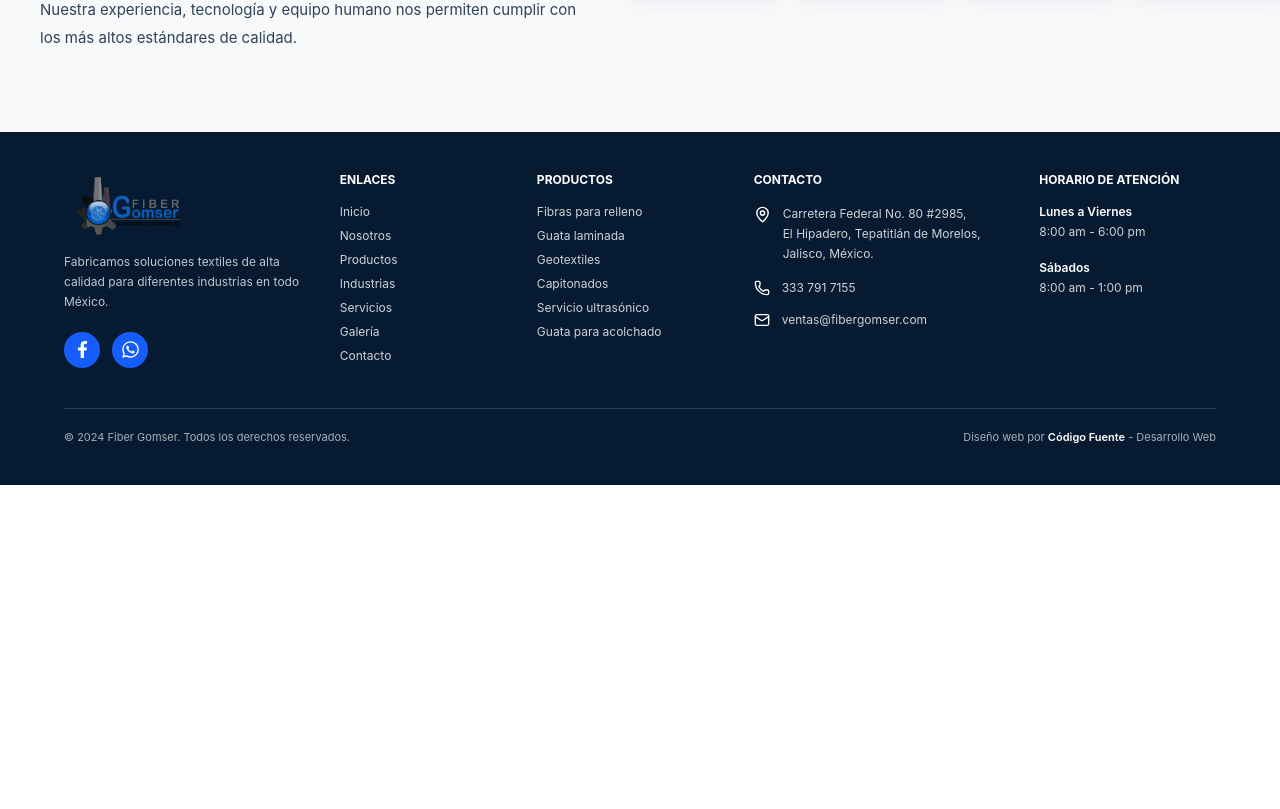
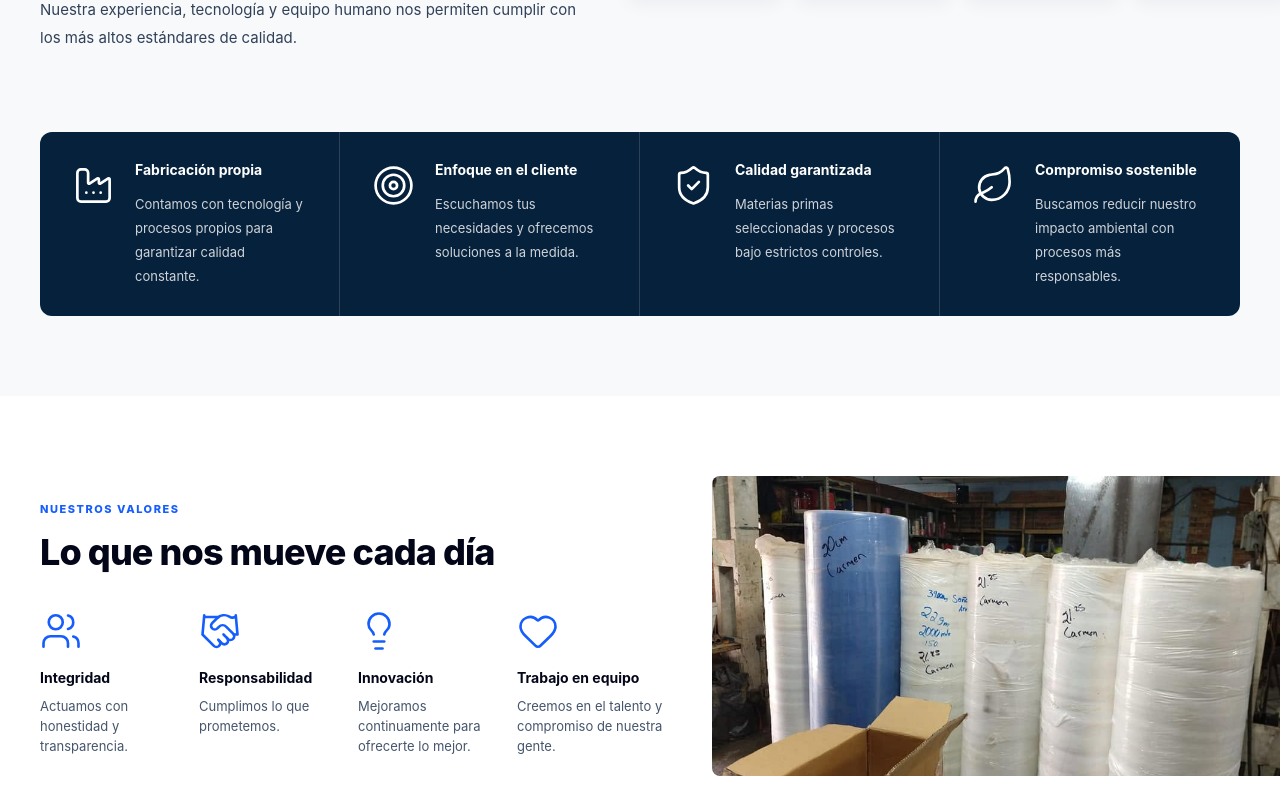
Before and after one commit to Xhan88/fiber-gomser, a React (Vite) app: page /nosotros in a window 1280 px wide. Shown: the part 811-1620 px from the top of the page. Before the commit the page ends 1296 px from the top, so only its background shows below. Built offline with nearby package versions, Linux system fonts and the light colour scheme.

Commit message:
feature/aboutpage

```diff
--- /dev/null
+++ b/src/components/AboutPage/AboutFeatures.tsx
@@ -0,0 +1,87 @@
+import {
+    Factory,
+    Target,
+    ShieldCheck,
+    Leaf,
+    type LucideIcon,
+  } from "lucide-react";
+
+  interface FeatureItem {
+    title: string;
+    description: string;
+    icon: LucideIcon;
+  }
+
+  const features: FeatureItem[] = [
+    {
+      title: "Fabricación propia",
+      description:
+        "Contamos con tecnología y procesos propios para garantizar calidad constante.",
+      icon: Factory,
+    },
+    {
+      title: "Enfoque en el cliente",
+      description:
+        "Escuchamos tus necesidades y ofrecemos soluciones a la medida.",
+      icon: Target,
+    },
+    {
+      title: "Calidad garantizada",
+      description:
+        "Materias primas seleccionadas y procesos bajo estrictos controles.",
+      icon: ShieldCheck,
+    },
+    {
+      title: "Compromiso sostenible",
+      description:
+        "Buscamos reducir nuestro impacto ambiental con procesos más responsables.",
+      icon: Leaf,
+    },
+  ];
+
+  const AboutFeatures = () => {
+    return (
+      <section className="bg-[#f8f9fb] px-6 pb-16 lg:px-10 lg:pb-20">
+        <div className="mx-auto max-w-[1320px]">
+          <div className="overflow-hidden rounded-xl bg-[#06213b]">
+            <div className="grid grid-cols-1 md:grid-cols-2 lg:grid-cols-4">
+              {features.map((feature, index) => {
+                const Icon = feature.icon;
+
+                return (
+                  <article
+                    key={feature.title}
+                    className={`flex gap-5 px-7 py-7 lg:min-h-[150px] lg:px-8 ${
+                      index !== features.length - 1
+                        ? "lg:border-r lg:border-white/15"
+                        : ""
+                    }`}
+                  >
+                    <div className="shrink-0 pt-1">
+                      <Icon
+                        size={43}
+                        strokeWidth={1.5}
+                        className="text-white"
+                      />
+                    </div>
+
+                    <div>
+                      <h3 className="text-sm font-bold text-white">
+                        {feature.title}
+                      </h3>
+
+                      <p className="mt-3 text-[13px] leading-6 text-white/80">
+                        {feature.description}
+                      </p>
+                    </div>
+                  </article>
+                );
+              })}
+            </div>
+          </div>
+        </div>
+      </section>
+    );
+  };
+
+  export default AboutFeatures;
--- /dev/null
+++ b/src/components/AboutPage/AboutValues.tsx
@@ -0,0 +1,93 @@
+import {
+    Handshake,
+    Heart,
+    Lightbulb,
+    Users,
+    type LucideIcon,
+  } from "lucide-react";
+
+  interface ValueItem {
+    title: string;
+    description: string;
+    icon: LucideIcon;
+  }
+
+  const values: ValueItem[] = [
+    {
+      title: "Integridad",
+      description: "Actuamos con honestidad y transparencia.",
+      icon: Users,
+    },
+    {
+      title: "Responsabilidad",
+      description: "Cumplimos lo que prometemos.",
+      icon: Handshake,
+    },
+    {
+      title: "Innovación",
+      description: "Mejoramos continuamente para ofrecerte lo mejor.",
+      icon: Lightbulb,
+    },
+    {
+      title: "Trabajo en equipo",
+      description: "Creemos en el talento y compromiso de nuestra gente.",
+      icon: Heart,
+    },
+  ];
+
+  const AboutValues = () => {
+    return (
+      <section className="bg-white px-6 py-16 lg:px-10 lg:py-20">
+        <div className="mx-auto max-w-[1320px]">
+          <div className="grid grid-cols-1 items-center gap-12 lg:grid-cols-[52%_48%] lg:gap-12">
+
+            {/* Left */}
+            <div>
+              <span className="text-[11px] font-extrabold uppercase tracking-[0.14em] text-blue-600">
+                Nuestros valores
+              </span>
+
+              <h2 className="mt-3 text-3xl font-extrabold tracking-tight text-slate-950 lg:text-[36px]">
+                Lo que nos mueve cada día
+              </h2>
+
+              <div className="mt-9 grid grid-cols-1 gap-8 sm:grid-cols-2 lg:grid-cols-4 lg:gap-3">
+                {values.map((value) => {
+                  const Icon = value.icon;
+
+                  return (
+                    <article key={value.title}>
+                      <Icon
+                        size={42}
+                        strokeWidth={1.5}
+                        className="text-blue-600"
+                      />
+
+                      <h3 className="mt-4 text-sm font-bold text-slate-950">
+                        {value.title}
+                      </h3>
+
+                      <p className="mt-2 max-w-[150px] text-[13px] leading-5 text-slate-600">
+                        {value.description}
+                      </p>
+                    </article>
+                  );
+                })}
+              </div>
+            </div>
+
+            {/* Right image */}
+            <div className="h-[280px] overflow-hidden rounded-lg sm:h-[340px] lg:h-[300px]">
+              <img
+                src="/images/gallery/planta2.jpg"
+                alt="Equipo y procesos de Fiber Gomser"
+                className="h-full w-full object-cover object-center"
+              />
+            </div>
+          </div>
+        </div>
+      </section>
+    );
+  };
+
+  export default AboutValues;
--- a/src/pages/AboutPage.tsx
+++ b/src/pages/AboutPage.tsx
@@ -1,11 +1,15 @@
+import AboutFeatures from "../components/AboutPage/AboutFeatures";
 import AboutHero from "../components/AboutPage/AboutHero";
 import AboutIntro from "../components/AboutPage/AboutIntro";
+import AboutValues from "../components/AboutPage/AboutValues";
 
 const AboutPage = () => {
   return (
     <>
       <AboutHero />
       <AboutIntro />
+      <AboutFeatures />
+      <AboutValues />
     </>
   );
 };
```
